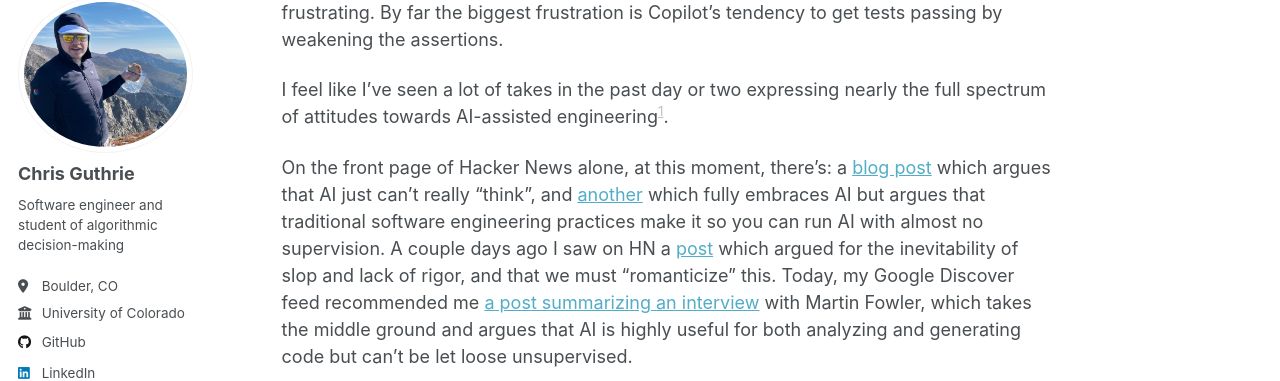
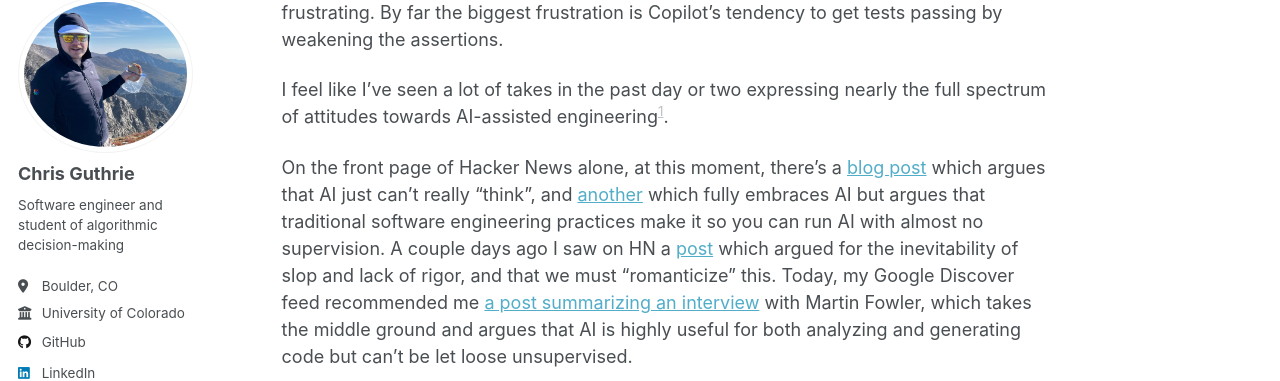
Before and after one commit to guthriec/chriswguthrie, a Jekyll site: the page built from _posts/2025-12-30-still-need-swes.md, in a window 1280 px wide and 900 px high, scrolled down 407 px. Shown: the part 103-484 px from the top of the window. Built offline with Jekyll 4.4.1, drawn with Linux system fonts in a browser that asks for light colours; a script that is not in the unit is left out.

Commit message:
remove extra punctuation

```diff
--- a/_posts/2025-12-30-still-need-swes.md
+++ b/_posts/2025-12-30-still-need-swes.md
@@ -16,7 +16,7 @@
 
 I feel like I've seen a lot of takes in the past day or two expressing nearly the full spectrum of attitudes towards AI-assisted engineering[^1].
 
-On the front page of Hacker News alone, at this moment, there's: a [blog post](https://news.ycombinator.com/item?id=46424233) which argues that AI just can't really "think", and [another](https://news.ycombinator.com/item?id=46424200) which fully embraces AI but argues that traditional software engineering practices make it so you can run AI with almost no supervision. A couple days ago I saw on HN a [post](https://rishi.monster/posts/time-intelligence-economy-part-1-the-ai-noise/) which argued for the inevitability of slop and lack of rigor, and that we must "romanticize" this. Today, my Google Discover feed recommended me [a post summarizing an interview](https://thenewstack.io/martin-fowler-on-preparing-for-ais-nondeterministic-computing/) with Martin Fowler, which takes the middle ground and argues that AI is highly useful for both analyzing and generating code but can't be let loose unsupervised.
+On the front page of Hacker News alone, at this moment, there's a [blog post](https://news.ycombinator.com/item?id=46424233) which argues that AI just can't really "think", and [another](https://news.ycombinator.com/item?id=46424200) which fully embraces AI but argues that traditional software engineering practices make it so you can run AI with almost no supervision. A couple days ago I saw on HN a [post](https://rishi.monster/posts/time-intelligence-economy-part-1-the-ai-noise/) which argued for the inevitability of slop and lack of rigor, and that we must "romanticize" this. Today, my Google Discover feed recommended me [a post summarizing an interview](https://thenewstack.io/martin-fowler-on-preparing-for-ais-nondeterministic-computing/) with Martin Fowler, which takes the middle ground and argues that AI is highly useful for both analyzing and generating code but can't be let loose unsupervised.
 
 I'm not sure I have much to add to all this discourse, other than to throw a +1 in the direction of Mr. Fowler based on my experiences so far. AI does all kinds of crazy random stuff that absolutely degrade the codebase and cause regressions. Agent instructions help, but only a little bit. I've found that even the most strongly worded instructions are often ignored.
 
```
